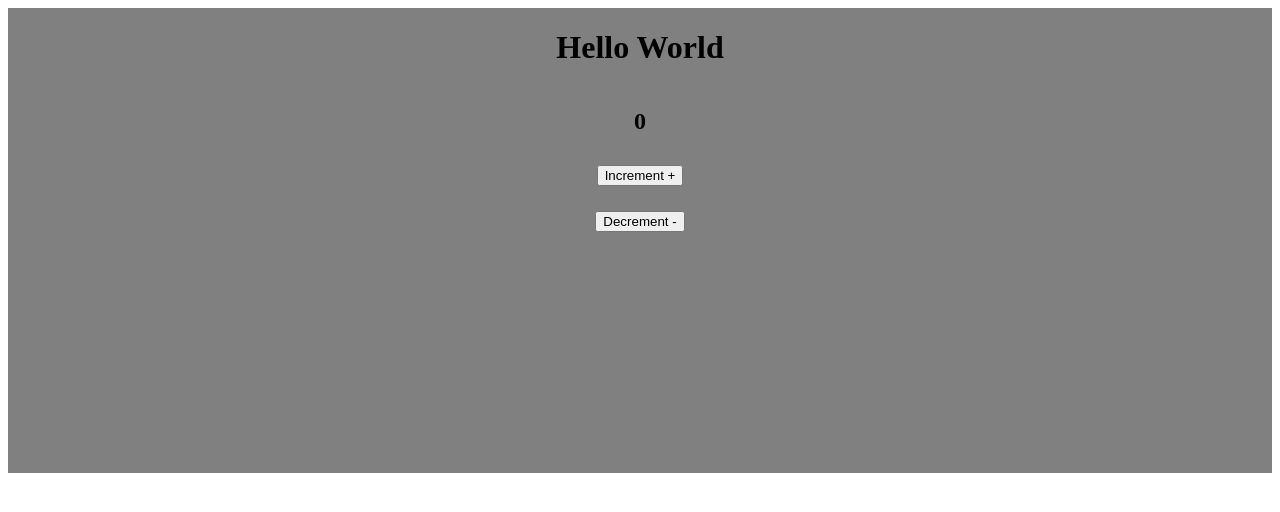
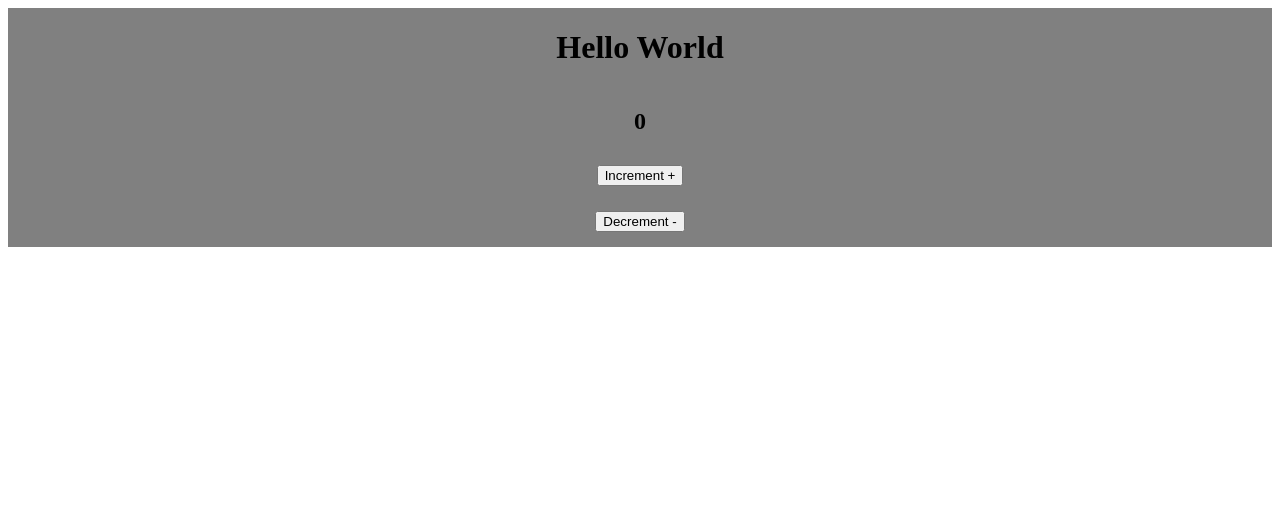
Before and after one commit to Elliott-FS/reactinterview_playground1, a React (Vite) app: page / in a window 1280 px wide. Shown: the top 512 px of the page. Built offline with nearby package versions, Linux system fonts and the light colour scheme; no server answers.

Commit message:
added notes minor changes for next run

```diff
--- a/src/App.jsx
+++ b/src/App.jsx
@@ -52,7 +52,7 @@ function App() {
       setCount(count - 1)
      }}>Decrement -</button>
      <div className='stringDump'>
-      <p>{randomUserDataJson}</p>
+      {/* <p>{randomUserDataJson}</p> */}
      </div>
     </div>
 
```
Also changed, not shown: 1 other file (tests, documents, lock files or other folders).
